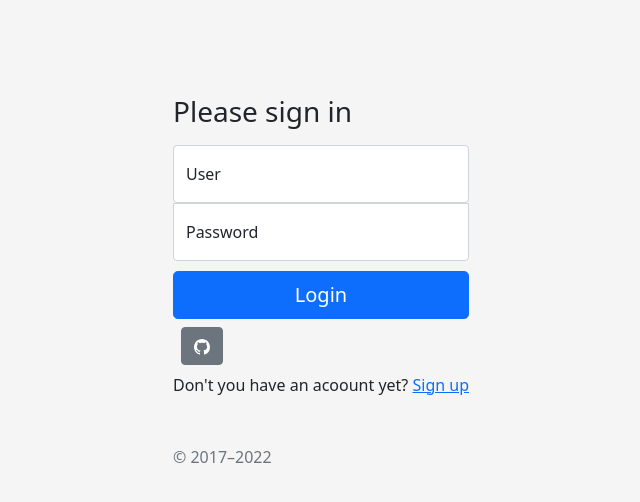
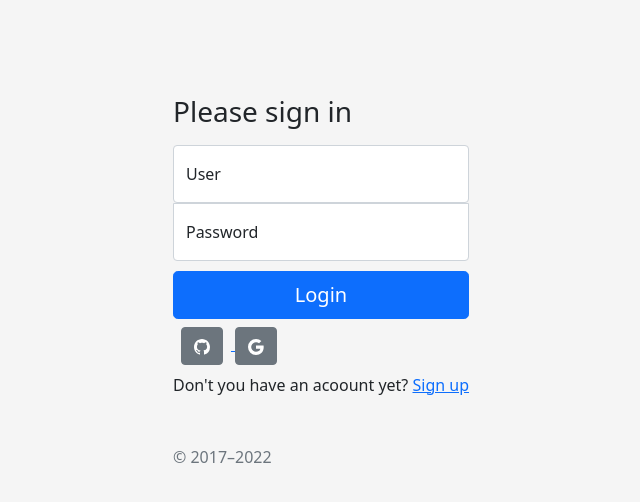
Before and after one commit to 2wo2wo/websocket, a Django app: page /login_user/ in a window 1280 px wide. Shown: the top 502 px of the page, without its empty margins (319-959 px from the left). Run offline with Django 4.2, Linux system fonts and the light colour scheme; some libraries are stand-ins or nearby versions.

Commit message:
google authentication

```diff
--- a/chat/templates/chat/login.html
+++ b/chat/templates/chat/login.html
@@ -45,14 +45,16 @@
 
              </a>
 
-<!--        <button type="button" class="btn btn-secondary">-->
-<!--            <svg xmlns="http://www.w3.org/2000/svg" width="16" height="16" fill="currentColor" class="bi bi-google"-->
-<!--                viewBox="0 0 16 16">-->
-<!--                <path-->
-<!--                    d="M15.545 6.558a9.42 9.42 0 0 1 .139 1.626c0 2.434-.87 4.492-2.384 5.885h.002C11.978 15.292 10.158 16 8 16A8 8 0 1 1 8 0a7.689 7.689 0 0 1 5.352 2.082l-2.284 2.284A4.347 4.347 0 0 0 8 3.166c-2.087 0-3.86 1.408-4.492 3.304a4.792 4.792 0 0 0 0 3.063h.003c.635 1.893 2.405 3.301 4.492 3.301 1.078 0 2.004-.276 2.722-.764h-.003a3.702 3.702 0 0 0 1.599-2.431H8v-3.08h7.545z">-->
-<!--                </path>-->
-<!--            </svg>-->
-<!--        </button>-->
+            <a href="{% provider_login_url 'google' provider.id process=' login ' %}" >
+                <button type="button" class="btn btn-secondary">
+                    <svg xmlns="http://www.w3.org/2000/svg" width="16" height="16" fill="currentColor" class="bi bi-google"
+                        viewBox="0 0 16 16">
+                        <path
+                            d="M15.545 6.558a9.42 9.42 0 0 1 .139 1.626c0 2.434-.87 4.492-2.384 5.885h.002C11.978 15.292 10.158 16 8 16A8 8 0 1 1 8 0a7.689 7.689 0 0 1 5.352 2.082l-2.284 2.284A4.347 4.347 0 0 0 8 3.166c-2.087 0-3.86 1.408-4.492 3.304a4.792 4.792 0 0 0 0 3.063h.003c.635 1.893 2.405 3.301 4.492 3.301 1.078 0 2.004-.276 2.722-.764h-.003a3.702 3.702 0 0 0 1.599-2.431H8v-3.08h7.545z">
+                        </path>
+                    </svg>
+                </button>
+            </a>
 
               <p>Don't you have an acoount yet?  <a class="text-primary" href="{% url 'registration' %}">Sign up</a></p>
 
--- a/mysite/settings.py
+++ b/mysite/settings.py
@@ -48,6 +48,7 @@
     'allauth.account',  # django-allauth
     'allauth.socialaccount',  # django-allauth
     'allauth.socialaccount.providers.github',
+    'allauth.socialaccount.providers.google',
 
     # 'rest_framework'
 ]
```
